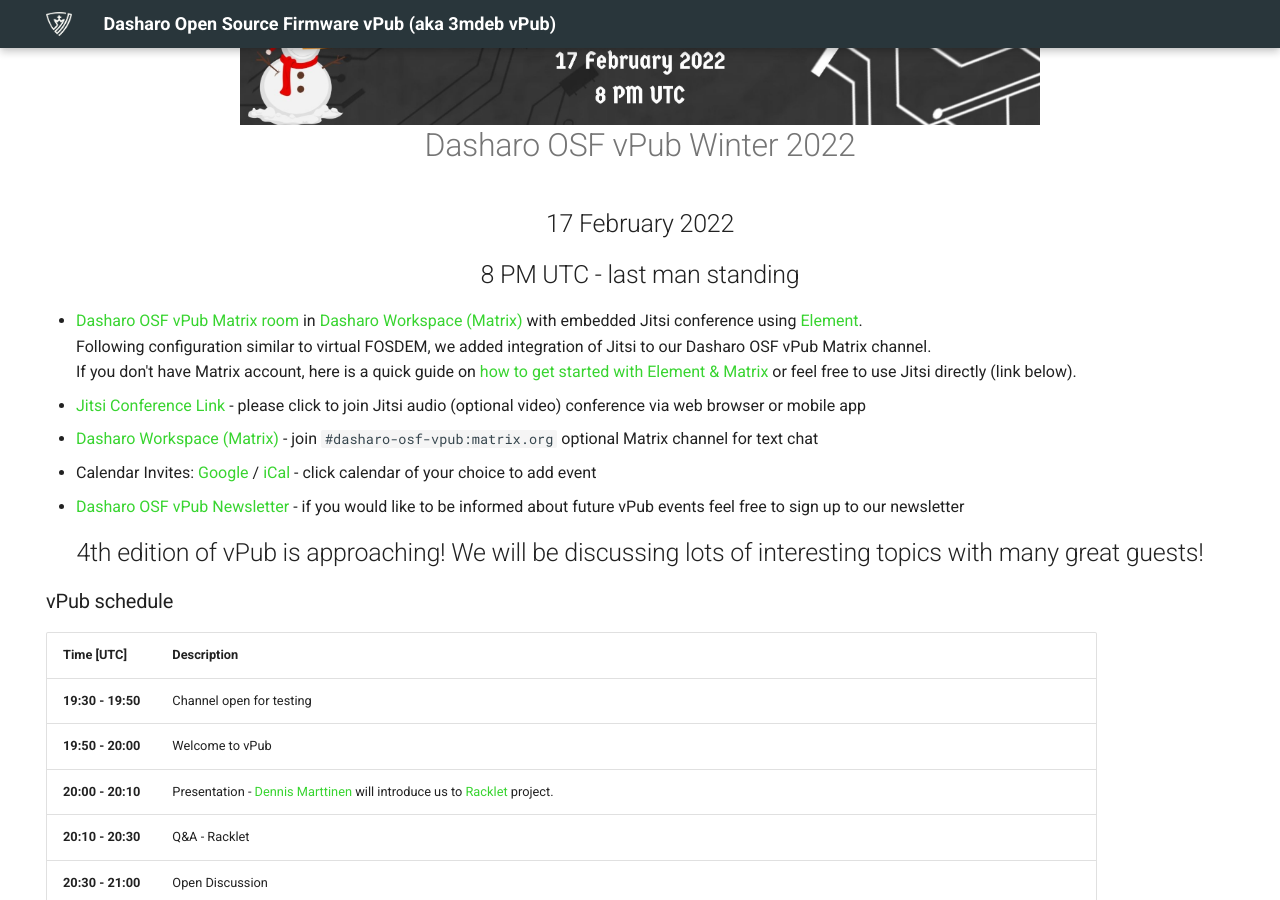
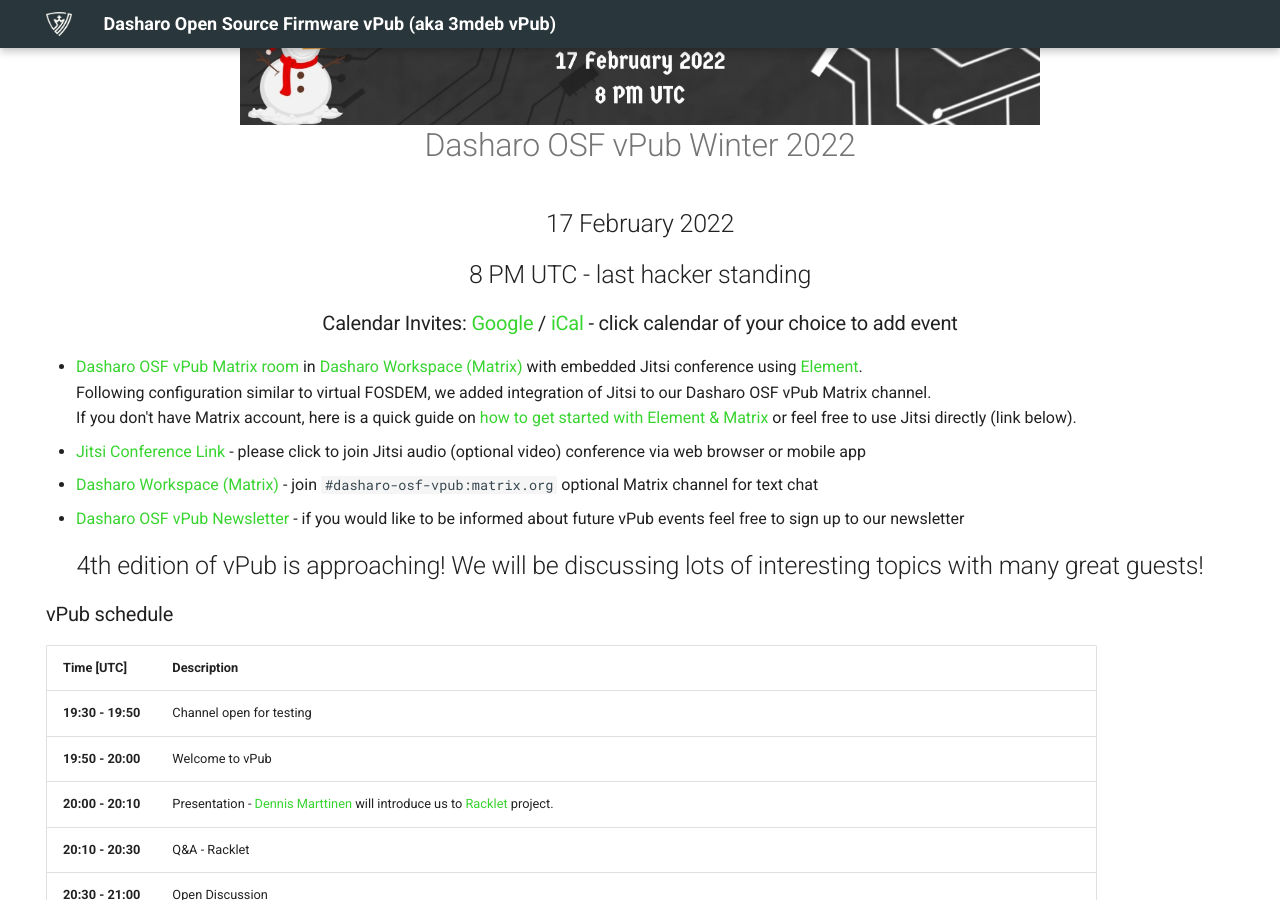
Before and after one commit to Dasharo/vpub, an MkDocs documentation site: the page built from docs/index.md, in a window 1280 px wide and 900 px high, scrolled down 555 px. Built offline with MkDocs 1.6.1 and Material for MkDocs 9.7.7, drawn with Linux system fonts in a browser that asks for light colours.

Commit message:
move calendar links and s/man/hacker
Signed-off-by: Piotr Król <piotr.krol@3mdeb.com>

```diff
--- a/docs/index.md
+++ b/docs/index.md
@@ -9,14 +9,14 @@
   </p>
 <h1 align="center" style="margin-top: 0px;">Dasharo OSF vPub Winter 2022</h1>
 <h2 align="center" style="margin-top: 0px;">17 February 2022</h2>
-<h2 align="center" style="margin-top: 0px;">8 PM UTC - last man standing</h2>
+<h2 align="center" style="margin-top: 0px;">8 PM UTC - last hacker standing</h2>
+<h3 align="center" style="margin-top: 0px;">Calendar Invites: <a href="https://calendar.google.com/event?action=TEMPLATE&tmeid=MjZobm9ydXJuNzQ4OHM3bWszN3I1b2dwbjQgZXZlbnRzQDNtZGViLmNvbQ&tmsrc=events%403mdeb.com">Google</a> / <a href="https://cloud.3mdeb.com/index.php/s/bxWPFbg5PzkDeP2">iCal</a> - click calendar of your choice to add event</h3>
 
 * [Dasharo OSF vPub Matrix room](https://matrix.to/#/#dasharo-osf-vpub:matrix.org) in [Dasharo Workspace (Matrix)](https://matrix.to/#/#dasharo:matrix.org) with embedded Jitsi conference using [Element](https://element.io/get-started).<br>
 Following configuration similar to virtual FOSDEM, we added integration of Jitsi to our Dasharo OSF vPub Matrix channel.<br>
 If you don't have Matrix account, here is a quick guide on [how to get started with Element & Matrix](https://frontpagelinux.com/tutorials/beginners-guide-how-to-get-started-with-element-matrix/) or feel free to use Jitsi directly (link below).
 * [Jitsi Conference Link](https://meet.jit.si/dasharo-osf-vpub) - please click to join Jitsi audio (optional video) conference via web browser or mobile app
 * [Dasharo Workspace (Matrix)](https://matrix.to/#/#dasharo:matrix.org) - join `#dasharo-osf-vpub:matrix.org` optional Matrix channel for text chat
-* Calendar Invites: [Google](https://calendar.google.com/event?action=TEMPLATE&tmeid=MjZobm9ydXJuNzQ4OHM3bWszN3I1b2dwbjQgZXZlbnRzQDNtZGViLmNvbQ&tmsrc=events%403mdeb.com) / [iCal](https://cloud.3mdeb.com/index.php/s/bxWPFbg5PzkDeP2) - click calendar of your choice to add event
 * [Dasharo OSF vPub Newsletter](https://newsletter.3mdeb.com/subscription/0_K65I7ro) - if you would like to be informed about future vPub events feel free to sign up to our newsletter
 
 <h2 align="center" style="margin-top: 0px;">4th edition of vPub is approaching! We will be discussing lots of interesting topics with many great guests!</h2>
```
